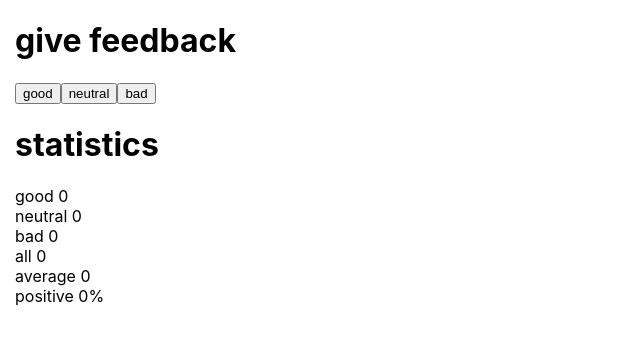
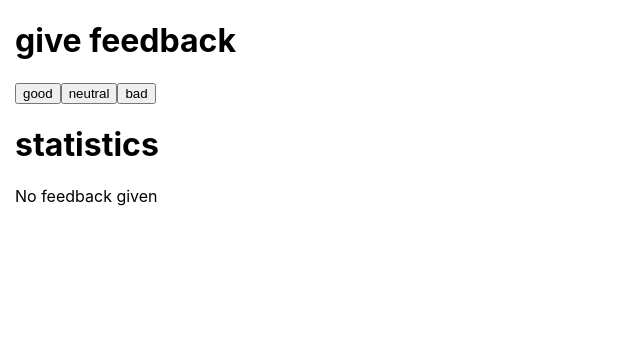
Before and after one commit to viktorsvider/fullstackopen, a React (Create React App) app in the folder part1/unicafe/: page / in a window 1280 px wide. Shown: the top 340 px of the page, without its empty margins (0-640 px from the left). Built offline with nearby package versions, Linux system fonts and the light colour scheme.

Commit message:
add exercise 1.9

```diff
--- a/part1/unicafe/src/App.js
+++ b/part1/unicafe/src/App.js
@@ -21,13 +21,19 @@ const SummaryStatistics = ({ good, neutral, bad }) => {
   const average = all === 0 ? 0 : (good * 1 - bad * 1) / all;
   const positive = all === 0 ? 0 : good / all;
 
+  if (good || neutral || bad) {
     return (
       <div>
+        <Statistics text="good" stat={good}></Statistics>
+        <Statistics text="neutral" stat={neutral}></Statistics>
+        <Statistics text="bad" stat={bad}></Statistics>
         <Statistics text="all" stat={all}></Statistics>
         <Statistics text="average" stat={average}></Statistics>
         <Statistics text="positive" stat={positive * 100 + "%"}></Statistics>
       </div>
     );
+  }
+  return <p>No feedback given</p>;
 };
 
 const App = () => {
@@ -47,9 +53,6 @@ const App = () => {
       <Button text="neutral" handleClick={incrementNeutral}></Button>
       <Button text="bad" handleClick={incrementBad}></Button>
       <Header text="statistics"></Header>
-      <Statistics text="good" stat={good}></Statistics>
-      <Statistics text="neutral" stat={neutral}></Statistics>
-      <Statistics text="bad" stat={bad}></Statistics>
       <SummaryStatistics
         good={good}
         neutral={neutral}
```
Lines whose indentation alone changed are shown as unchanged.
